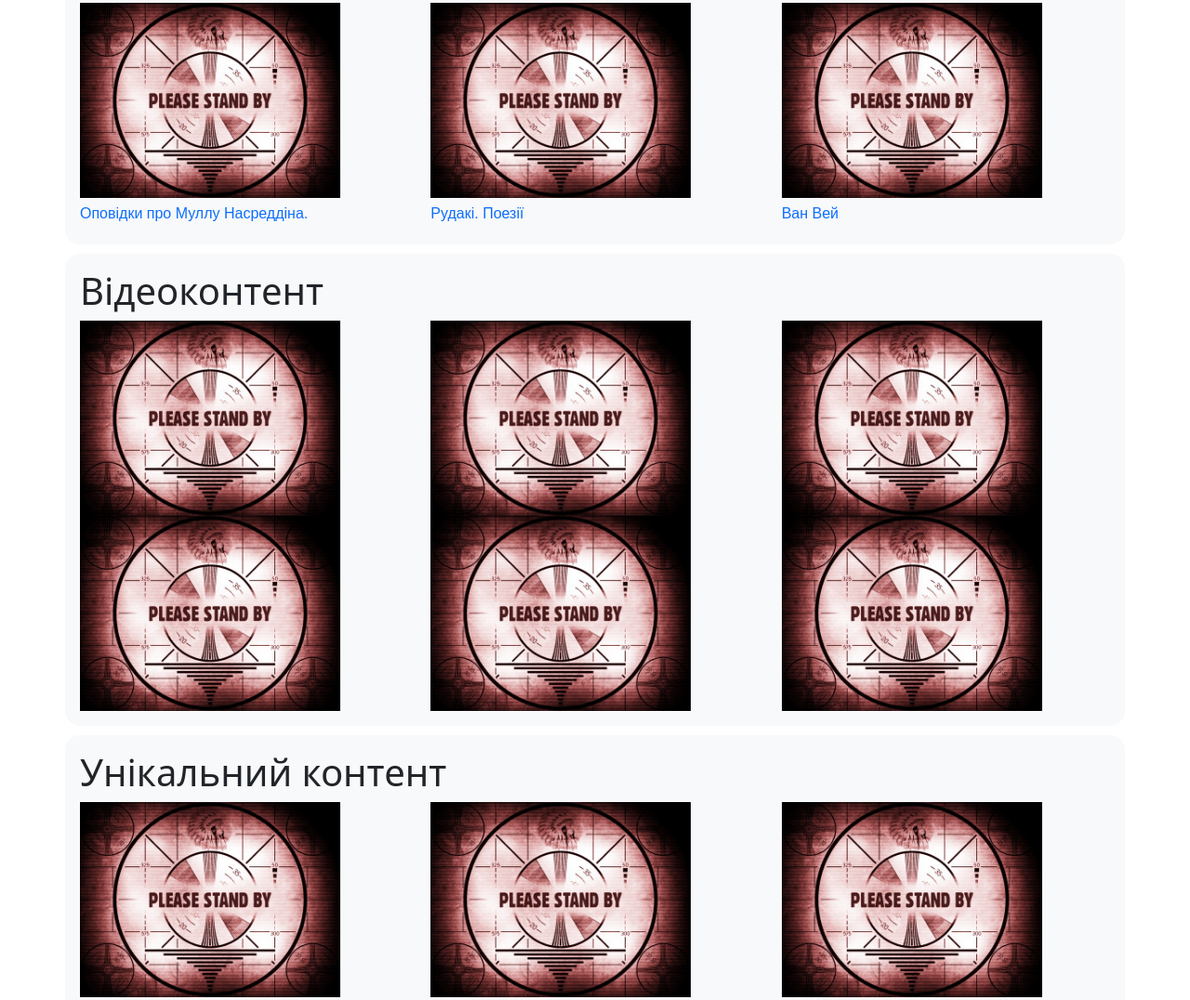
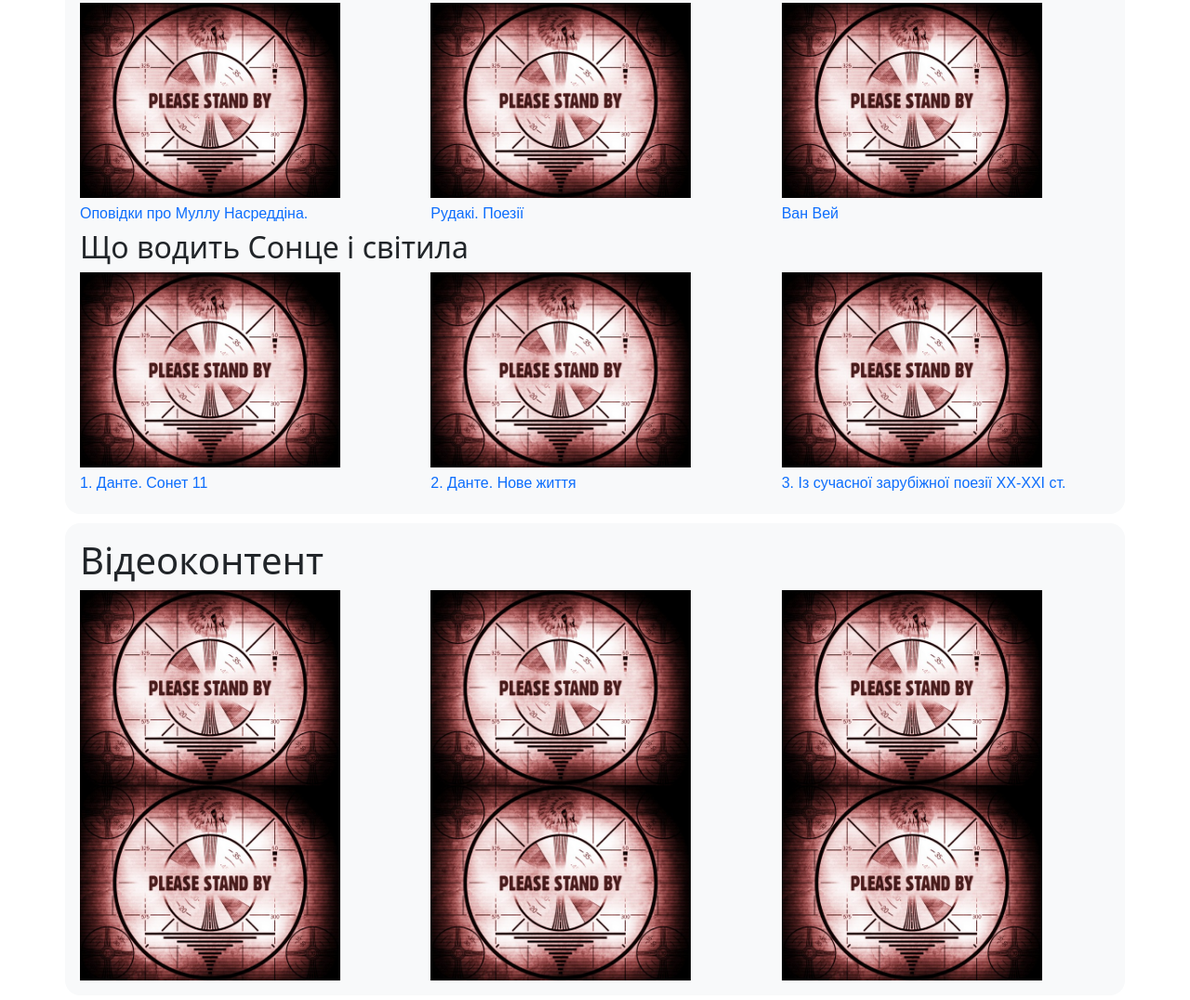
Before and after one commit to kliuch-do-slova/kliuch-do-slova.github.io, a website built with webpack: page index.html in a window 1280 px wide. Shown: the part 3932-5008 px from the top of the page at 93% size. Built offline with nearby package versions, Linux system fonts and the light colour scheme.

Commit message:
added 4 new files added new subsection

```diff
--- a/index.html
+++ b/index.html
@@ -238,6 +238,22 @@
             </div>
           </div>
         </div>
+
+        <div>
+          <h2>Що водить Сонце і світила</h2>
+          <div class="row row-cols-1 row-cols-md-2 row-cols-lg-3">
+            <div class="col">
+              <a href="files/One-Click_Book/One-Click_Book_Sun/1_Dante_Sonetto11.pdf" target="_blank"><img src="img/plsstandby.jpg" alt="Dante"><span>1. Данте. Сонет 11</span></a>
+            </div>
+            <div class="col">
+              <a href="files/One-Click_Book/One-Click_Book_Sun/2_Dante_La_Vita_Nuova.pdf" target="_blank"><img src="img/plsstandby.jpg" alt="Dante"><span>2. Данте. Нове життя</span></a>
+            </div>
+            <div class="col">
+              <a href="files/One-Click_Book/One-Click_Book_Sun/3_Modern_Literature_ХХ-ХХІ_century_updated.pdf" target="_blank"><img src="img/plsstandby.jpg" alt="Modern_Lit"><span>3. Із сучасної зарубіжної поезії ХХ-ХХІ ст.</span></a>
+            </div>
+          </div>
+        </div>
+
       </div>
 
       <div class="Video section container p-3 bg-body-tertiary rounded-4" id="section5">
@@ -379,6 +395,16 @@
             </div>
           </div>
         </div>
+
+        <div>
+          <h2>Що водить Сонце і світила</h2>
+          <div class="row row-cols-1 row-cols-md-2 row-cols-lg-3">
+            <div class="col">
+              <a href="files/Game_Study/Document%233.docx" target="_blank"><img src="img/plsstandby.jpg" alt="placeholder"><span>ДОКУМЕНТ З ПОСИЛАННЯМИ</span></a>
+            </div>
+
+          </div>
+        </div>
       </div>
 
       <div class="TestYourMight section container p-3 bg-body-tertiary rounded-4" id="section8">
@@ -397,6 +423,9 @@
           <div class="col">
             <a href="https://wordwall.net/uk/resource/75286427" target="_blank"><img src="img/plsstandby.jpg" alt="placeholder"><span>Зі Сходу світло правильно/неправильно</span></a>
           </div>
+          <div class="col">
+            <a href="https://wordwall.net/ru/resource/75604779" target="_blank"><img src="img/plsstandby.jpg" alt="placeholder"><span>Що водить сонце і світила_правильно/неправильно</span></a>
+          </div>
         </div>
 
       </div>
```
Also changed, not shown: 4 other files.
